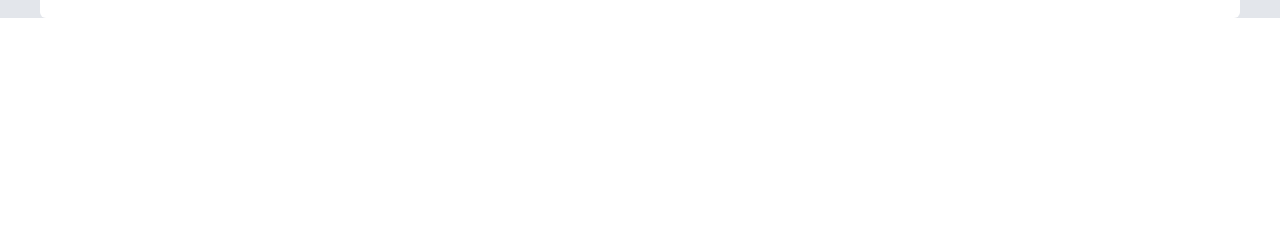
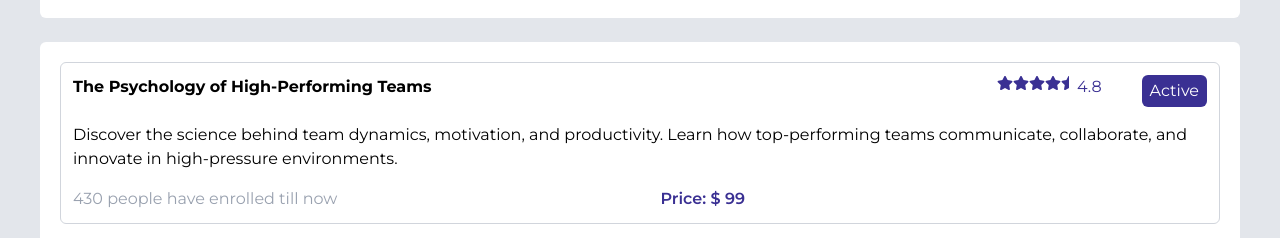
Before and after one commit to NajimuddinS/xohani, a React (Vite) app: page / in a window 1280 px wide. Shown: the part 1321-1559 px from the top of the page. Before the commit the page ends 1339 px from the top, so only its background shows below. Built offline with nearby package versions, Linux system fonts and the light colour scheme.

Commit message:
files added

```diff
--- a/package.json
+++ b/package.json
@@ -14,6 +14,7 @@
     "react": "^19.0.0",
     "react-dom": "^19.0.0",
     "react-icons": "^5.5.0",
+    "react-router-dom": "^7.4.1",
     "tailwindcss": "^4.0.17"
   },
   "devDependencies": {
--- a/src/components/Dashboard.jsx
+++ b/src/components/Dashboard.jsx
@@ -136,6 +136,36 @@ const Dashboard = () => {
           ))}
         </div>
       </div>
+      <br />
+      <div className="custom-dashboard rounded-md mt-5 ml-5 mr-5 gap-5 bg-white p-5 ">
+        <div className="custom-dashboard flex gap-10">
+          <div className="border border-gray-300 rounded-md p-3 flex flex-col gap-4">
+            <div className="flex justify-between">
+              <h1 className="font-bold">{data.title}</h1>
+              <div className="flex gap-10 align-center">
+                <div className="flex text-[#3A3093]">
+                  <FaStar />
+                  <FaStar />
+                  <FaStar />
+                  <FaStar />
+                  <FaStarHalf />
+                  4.8
+                </div>
+                <button className="bg-[#3A3093] rounded-md p-1 pl-2 pr-2 text-white">
+                  Active
+                </button>
+              </div>
+            </div>
+            <div>
+              <h1>{data.description}</h1>
+            </div>
+            <div className="flex justify-between max-w-2xl">
+              <p className="text-gray-400">{data.info}</p>
+              <p className="text-[#3A3093] font-semibold">{data.price}</p>
+            </div>
+          </div>
+        </div>
+      </div>
     </div>
   );
 };
--- /dev/null
+++ b/src/pages/Home.jsx
@@ -0,0 +1,12 @@
+import React from 'react'
+import Header from '../components/Header'
+
+const Home = () => {
+  return (
+    <div>
+        <Header/>
+    </div>
+  )
+}
+
+export default Home
```
Also changed, not shown: 1 other file (tests, documents, lock files or other folders).
